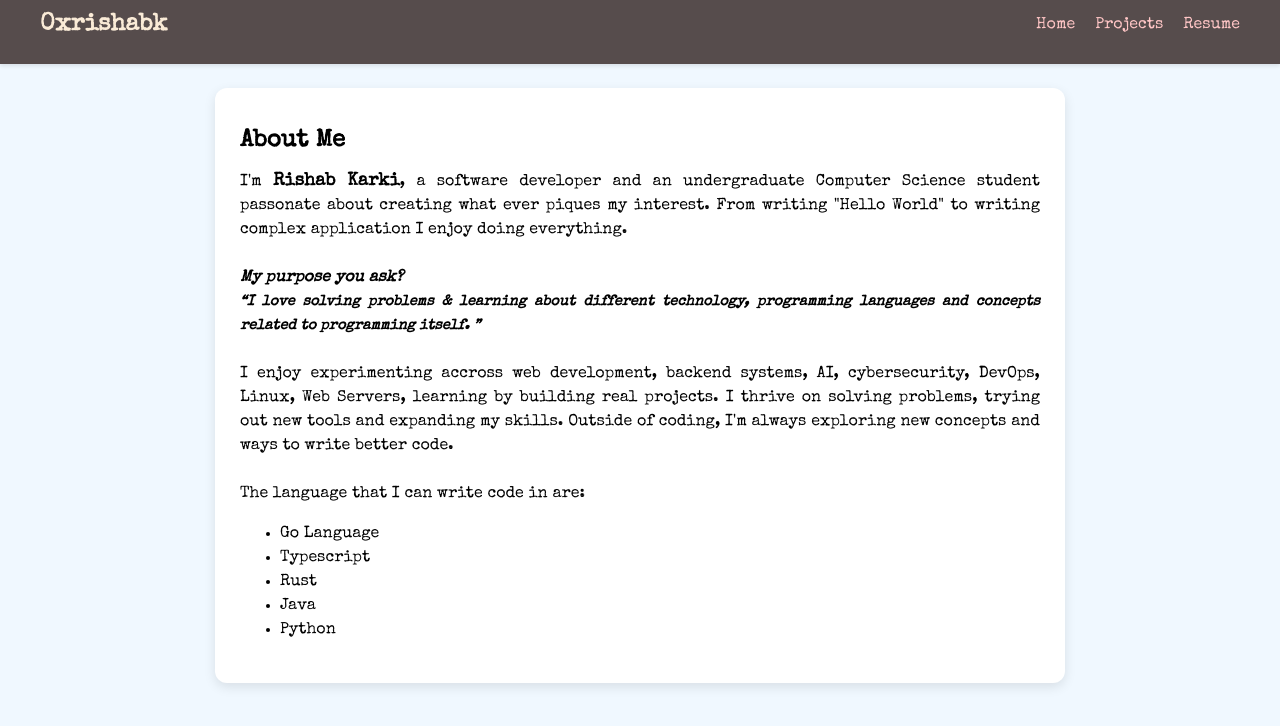
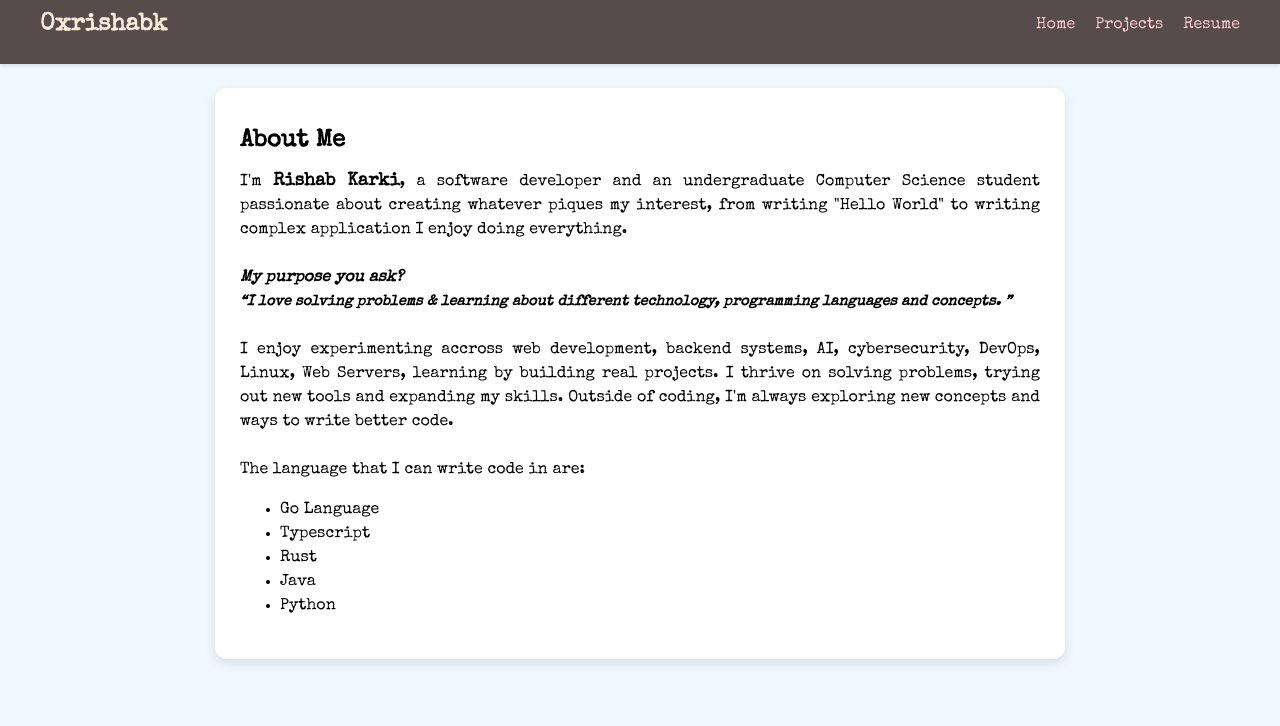
Before and after one commit to 0xrishabk/portfolio_updated, a React (Vite) app: page / in a window 1280 px wide. Shown: the top 726 px of the page. Built offline with nearby package versions, Linux system fonts and the light colour scheme.

Commit message:
update: fixed grammers in home page and made html code cleaner

```diff
--- a/src/pages/Home.tsx
+++ b/src/pages/Home.tsx
@@ -21,19 +21,25 @@ function Home() {
             <h1>About Me</h1>
             <p>
               I'm <span className="home-card-content-name">Rishab Karki</span>, a software developer and an undergraduate Computer Science student
-              passonate about creating what ever piques my interest. From writing "Hello World" to writing complex application I enjoy doing everything.
+              passionate about creating whatever piques my interest, from writing "Hello World" to writing complex application I enjoy doing everything.
               <br/>
               <br/>
 
-              <strong style={{ fontStyle: "oblique" }}>My purpose you ask?</strong>
+              <strong style={{ fontStyle: "oblique" }}>
+                My purpose you ask?
+              </strong>
               <br/>
 
-              <strong className="home-card-content-answer quote">I love solving problems & learning about different technology, programming languages and concepts related to programming itself.</strong>
-              <br/><br/>
+              <strong className="home-card-content-answer quote">
+                I love solving problems & learning about different technology, programming languages and concepts.
+              </strong>
+              <br/>
+              <br/>
 
               I enjoy experimenting accross web development, backend systems, AI, cybersecurity, DevOps, Linux, Web Servers, learning by building real projects.
               I thrive on solving problems, trying out new tools and expanding my skills. Outside of coding, I'm always exploring new concepts and ways to write better code.
-              <br/><br/>
+              <br/>
+              <br/>
 
 
               The language that I can write code in are:
```
